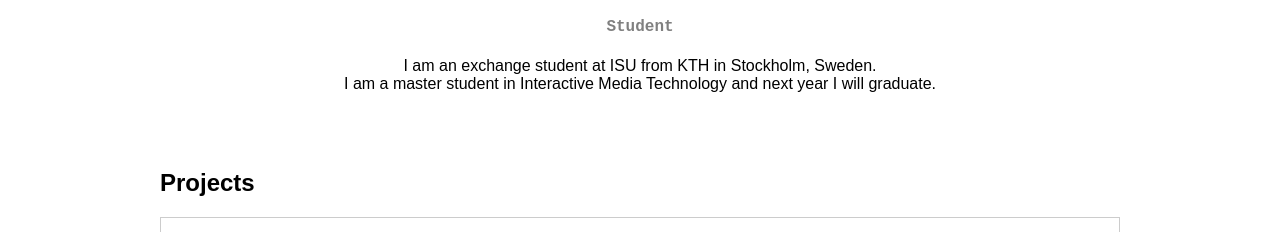
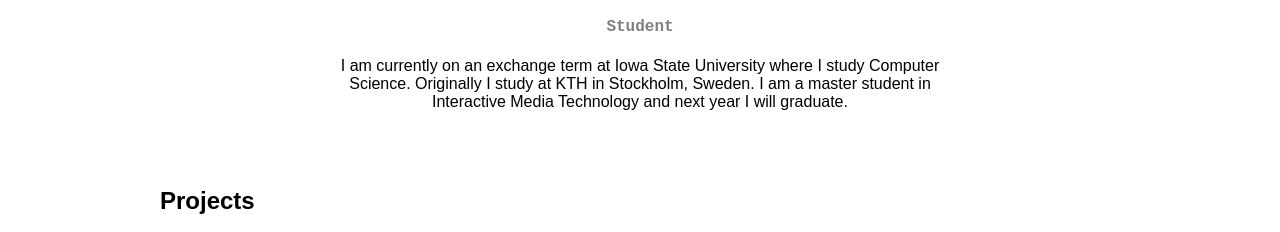
Before and after one commit to feliciaatterling/personal, a plain HTML site: page index.html in a window 1280 px wide. Shown: the part 501-733 px from the top of the page. Drawn offline with Linux system fonts and the light colour scheme.

Commit message:
Update index.html

```diff
--- a/index.html
+++ b/index.html
@@ -52,9 +52,10 @@
           Student
         </h4>
         <p>
-          I am an exchange student at ISU from KTH in Stockholm, Sweden. <br />I
-          am a master student in Interactive Media Technology and next year I
-          will graduate.
+          I am currently on an exchange term at Iowa State University where I
+          study Computer Science. Originally I study at KTH in Stockholm,
+          Sweden. I am a master student in Interactive Media Technology and next
+          year I will graduate.
         </p>
       </div>
     </section>
```
